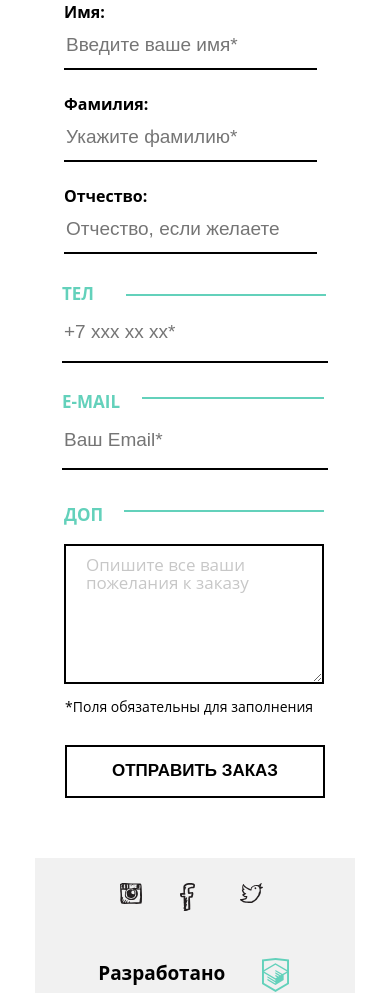
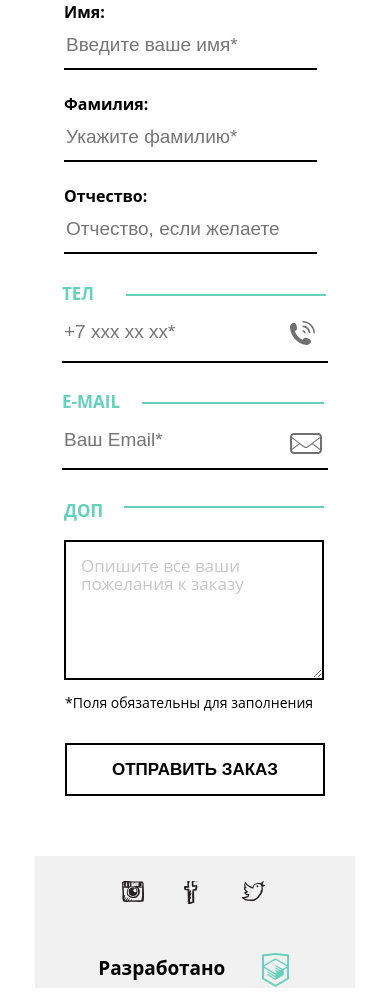
Before and after one commit to Lakonika/217856-mishka, a website: page form.html in a window 390 px wide. Shown: the part 1033-2026 px from the top of the page. Drawn offline with nearby package versions, Linux system fonts and the light colour scheme; files that its build step writes are made by us from their sources.

Commit message:
pp mobile

```diff
--- a/less/blocks/footer.less
+++ b/less/blocks/footer.less
@@ -11,8 +11,8 @@
 }
 
 .footer__social-btn {
-  width: 30px;
-  height: 30px;
+  width: 27px;
+  height: 27px;
   font-size: 0;
   margin: auto;
 
@@ -29,7 +29,7 @@
   }
 
   &--fb {
-    background: url("../img/icon-fb.svg") no-repeat 0 0;
+    background: url("../img/icon-fb.svg") no-repeat 2px -5px;
   }
 
   &--fb:hover {
--- a/less/blocks/search-form.less
+++ b/less/blocks/search-form.less
@@ -28,6 +28,7 @@
 }
 
 .search-form__mail-legend::after {
+  top: 10px;
   left: 80px;
   width: 180px;
 }
@@ -101,8 +102,8 @@
   width: 35px;
   height: 35px;
   position: absolute;
-  bottom: 10px;
-  right: 10px;
+  bottom: 22px;
+  right: 28px;
 }
 
 .search-form__img-phone {
@@ -130,7 +131,7 @@
 .search-form__button {
   width: 260px;
   height: 53px;
-  margin: 15px auto 0;
+  margin: 18px auto 0;
   box-sizing: border-box;
   background-color: white;
   border: 2px solid black;
@@ -223,12 +224,8 @@
     height: 55px;
   }
 
-  .search-form__img {
-    display: none;
-  }
-
   .search-form__extra-legend h2 {
-    margin-bottom: 20px;
+    margin: 10px auto 20px;
   }
 
   .search-form__extra-legend::after {
@@ -238,8 +235,7 @@
   .search-form__extra textarea {
     width: 260px;
     height: 140px;
-    margin-top: 15px;
-    padding: 10px 20px;
+    padding: 15px;
     box-sizing: border-box;
   }
 
```
